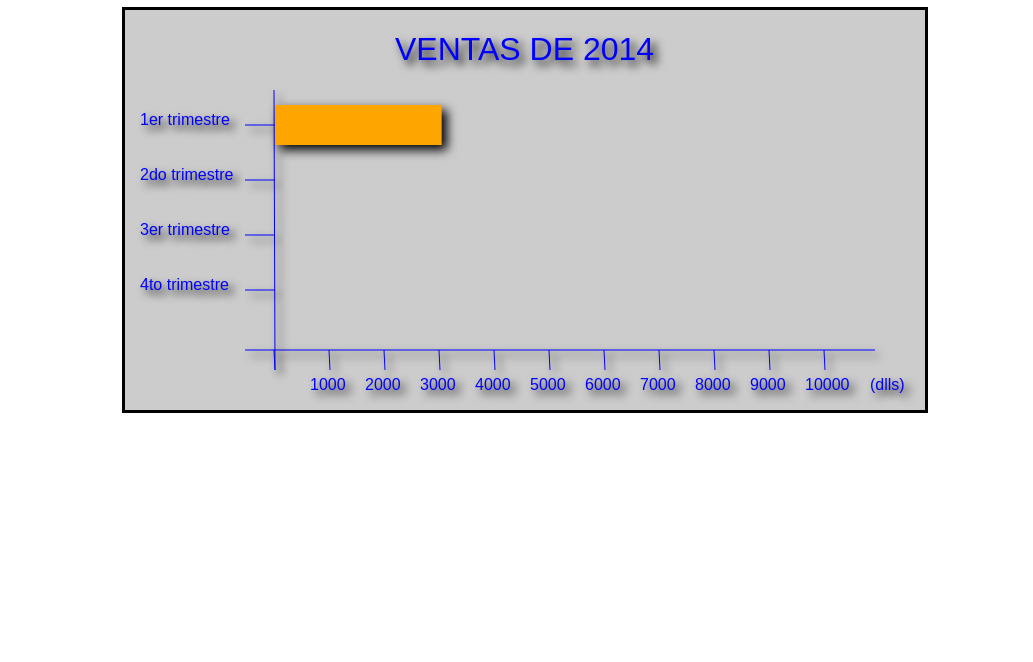
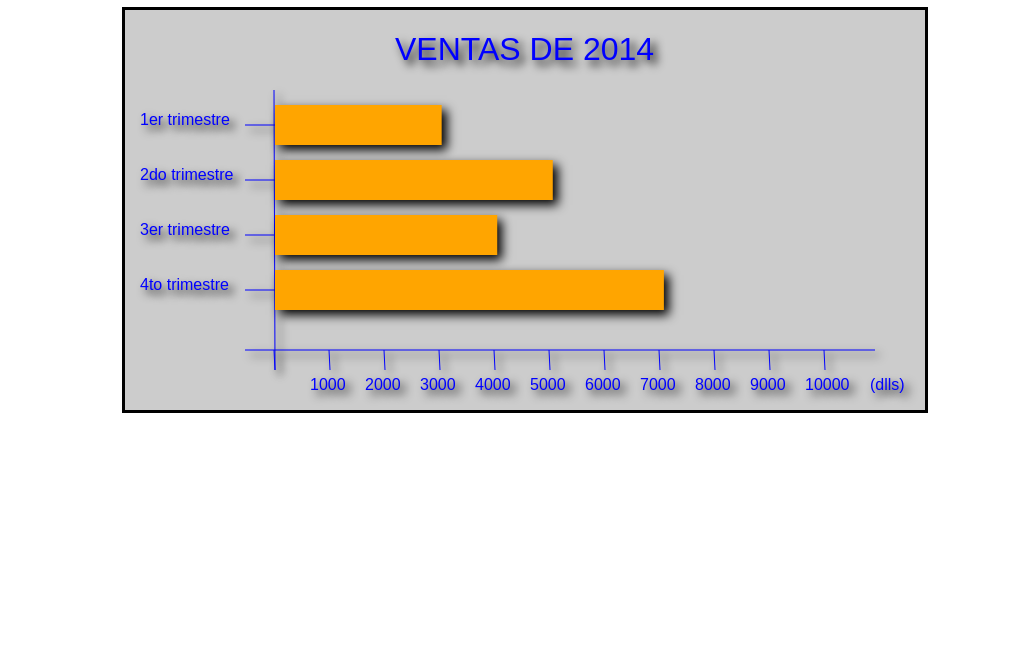
Before and after one commit to atamayo1/eCommerce-NextU, a plain HTML site: page eCommerce-trabajo/ventas.html in a window 1280 px wide. Shown: the part 138-800 px from the top of the page, without its empty margins (118-1151 px from the left). Drawn offline with Linux system fonts and the light colour scheme.

Commit message:
modificando la gráfica de ventas
modificando la gráfica de ventas con el canvas

```diff
--- a/eCommerce-trabajo/ventas.html
+++ b/eCommerce-trabajo/ventas.html
@@ -52,11 +52,11 @@ window.onload = function(){
 			//Primer trimestre
 			ctx.fillRect(150,95,3000/18,40);
 			//Segundo trimestre
-
+			ctx.fillRect(150,150,5000/18,40);
 			//Tercer trimestre
-
+			ctx.fillRect(150,205,4000/18,40);
 			//Cuarto trimestres
-
+			ctx.fillRect(150,260,7000/18,40);
 			//
 		} else {
 			alert("Error al crear el contexto");
```
